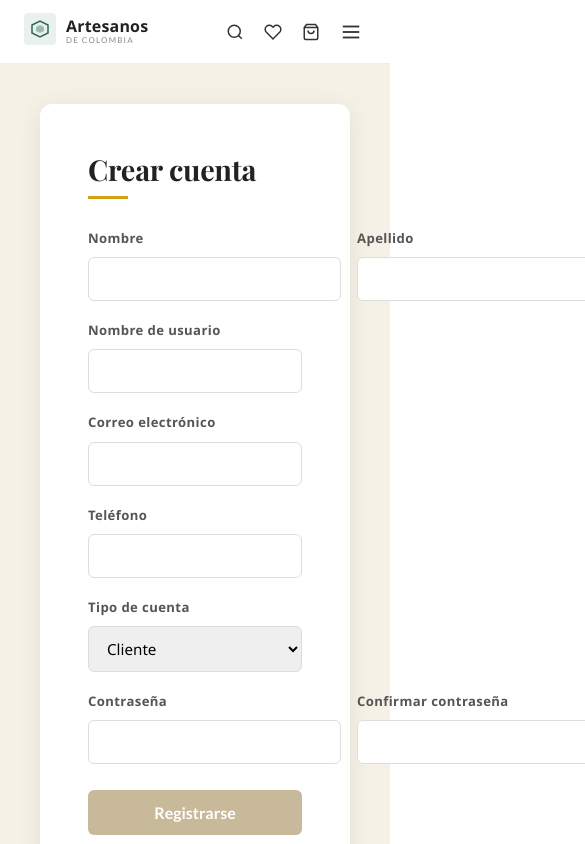
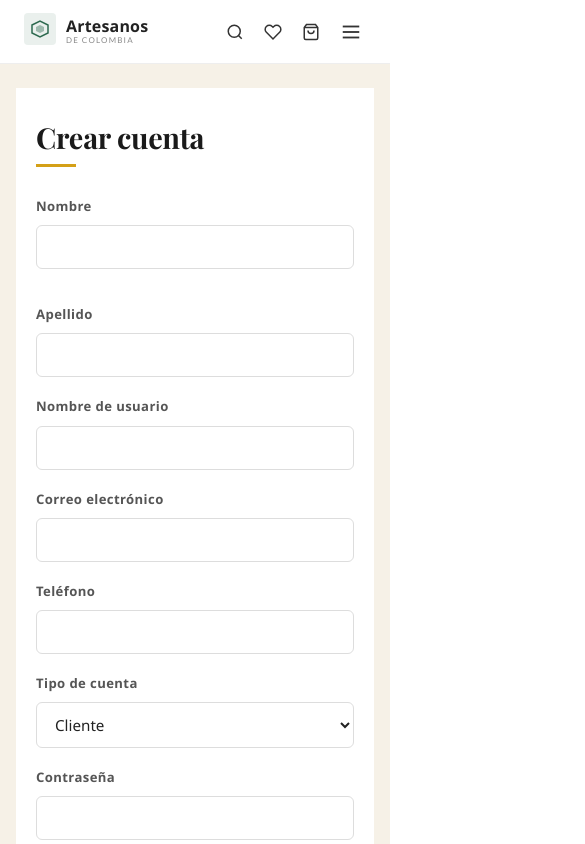
Before and after one commit to coleto12/Artesanos, a React (Vite) app in the folder Frontend/: page /register in a window 390 px wide. Shown: the top 844 px of the page, 585 px wide, since content can reach past the window. Built offline with nearby package versions, Linux system fonts and the light colour scheme.

Commit message:
hacemos register responsive

```diff
--- a/Frontend/src/pages/Register.jsx
+++ b/Frontend/src/pages/Register.jsx
@@ -1,6 +1,9 @@
 import { useState } from 'react'
 import { Link, useNavigate } from 'react-router-dom'
 import { useAuth } from '../context/AuthContext'
+
+const GOLD = '#d4a017'
+const BEIGE = '#c8b99a'
 
 export default function Register() {
   const [form, setForm] = useState({
@@ -11,6 +14,13 @@ export default function Register() {
   const [loading, setLoading] = useState(false)
   const { register } = useAuth()
   const navigate = useNavigate()
+  const [isMobile, setIsMobile] = useState(window.innerWidth < 768)
+
+  useState(() => {
+    const handleResize = () => setIsMobile(window.innerWidth < 768)
+    window.addEventListener('resize', handleResize)
+    return () => window.removeEventListener('resize', handleResize)
+  }, [])
 
   const handleChange = (e) => setForm({ ...form, [e.target.name]: e.target.value })
 
@@ -30,90 +40,98 @@ export default function Register() {
   }
 
   return (
-    <div style={s.page}>
-      <div style={s.card}>
+    <div style={{
+      ...s.page,
+      padding: isMobile ? '24px 16px' : '40px',
+      alignItems: isMobile ? 'flex-start' : 'center',
+      colorScheme: 'light',
+    }}>
+      <div style={{
+        ...s.card,
+        padding: isMobile ? '32px 20px' : '48px',
+        boxShadow: isMobile ? 'none' : '0 4px 24px rgba(0,0,0,0.08)',
+        borderRadius: isMobile ? '0' : '12px',
+      }}>
         <h2 style={s.title}>Crear cuenta</h2>
         <div style={s.titleBar} />
+
         {error && <p style={s.error}>{error}</p>}
+
         <form onSubmit={handleSubmit}>
-          <div style={s.grid2}>
+          <div style={{
+            ...s.grid2,
+            gridTemplateColumns: isMobile ? '1fr' : '1fr 1fr',
+          }}>
             <div style={s.field}>
               <label style={s.label}>Nombre</label>
-              <input name="first_name" value={form.first_name}
-                onChange={handleChange} style={s.input} required />
+              <input name="first_name" value={form.first_name} onChange={handleChange} style={s.input} required />
             </div>
             <div style={s.field}>
               <label style={s.label}>Apellido</label>
-              <input name="last_name" value={form.last_name}
-                onChange={handleChange} style={s.input} required />
+              <input name="last_name" value={form.last_name} onChange={handleChange} style={s.input} required />
             </div>
           </div>
+
           <div style={s.field}>
             <label style={s.label}>Nombre de usuario</label>
-            <input name="username" value={form.username}
-              onChange={handleChange} style={s.input} required />
+            <input name="username" value={form.username} onChange={handleChange} style={s.input} required />
           </div>
+
           <div style={s.field}>
             <label style={s.label}>Correo electrónico</label>
-            <input name="email" type="email" value={form.email}
-              onChange={handleChange} style={s.input} required />
+            <input name="email" type="email" value={form.email} onChange={handleChange} style={s.input} required />
           </div>
+
           <div style={s.field}>
             <label style={s.label}>Teléfono</label>
-            <input name="phone" value={form.phone}
-              onChange={handleChange} style={s.input} />
+            <input name="phone" value={form.phone} onChange={handleChange} style={s.input} />
           </div>
+
           <div style={s.field}>
             <label style={s.label}>Tipo de cuenta</label>
-            <select name="role" value={form.role}
-              onChange={handleChange} style={s.input}>
+            <select name="role" value={form.role} onChange={handleChange} style={s.input}>
               <option value="cliente">Cliente</option>
               <option value="artesano">Artesano</option>
             </select>
           </div>
-          <div style={s.grid2}>
+
+          <div style={{
+            ...s.grid2,
+            gridTemplateColumns: isMobile ? '1fr' : '1fr 1fr',
+          }}>
             <div style={s.field}>
               <label style={s.label}>Contraseña</label>
-              <input name="password" type="password" value={form.password}
-                onChange={handleChange} style={s.input} required />
+              <input name="password" type="password" value={form.password} onChange={handleChange} style={s.input} required />
             </div>
             <div style={s.field}>
               <label style={s.label}>Confirmar contraseña</label>
-              <input name="password2" type="password" value={form.password2}
-                onChange={handleChange} style={s.input} required />
+              <input name="password2" type="password" value={form.password2} onChange={handleChange} style={s.input} required />
             </div>
           </div>
+
           <button type="submit" style={s.button} disabled={loading}>
             {loading ? 'Creando cuenta...' : 'Registrarse'}
           </button>
         </form>
+
         <p style={s.footer}>
-          ¿Ya tienes cuenta? <Link to="/login">Inicia sesión</Link>
+          ¿Ya tienes cuenta? <Link to="/login" style={{ color: BEIGE, fontWeight: 600, textDecoration: 'none' }}>Inicia sesión</Link>
         </p>
       </div>
     </div>
   )
 }
 
-const GOLD = '#d4a017'
-const BEIGE = '#c8b99a'
-
 const s = {
-  page: { display: 'flex', justifyContent: 'center', alignItems: 'center',
-    minHeight: '100vh', background: '#F6F1E7', fontFamily: "'Segoe UI', sans-serif", padding: '40px' },
-  card: { background: '#fff', padding: '48px', borderRadius: '12px',
-    boxShadow: '0 4px 24px rgba(0,0,0,0.08)', width: '100%', maxWidth: '520px' },
-  title: { fontFamily: "'Playfair Display', serif", fontSize: '1.8rem',
-    fontWeight: 700, margin: '0 0 10px', color: '#222' },
+  page: { display: 'flex', justifyContent: 'center', minHeight: '100vh', background: '#F6F1E7', fontFamily: "'Segoe UI', sans-serif" },
+  card: { background: '#fff', width: '100%', maxWidth: '520px' },
+  title: { fontFamily: "'Playfair Display', serif", fontSize: '1.8rem', fontWeight: 700, margin: '0 0 10px', color: '#1a1a1a' },
   titleBar: { width: '40px', height: '3px', background: GOLD, marginBottom: '28px' },
-  grid2: { display: 'grid', gridTemplateColumns: '1fr 1fr', gap: '16px' },
+  grid2: { display: 'grid', gap: '16px' },
   field: { marginBottom: '18px', display: 'flex', flexDirection: 'column', gap: '7px' },
   label: { fontSize: '0.82rem', fontWeight: 600, color: '#555', letterSpacing: '0.03em' },
-  input: { padding: '11px 14px', borderRadius: '6px', border: '1px solid #ddd',
-    fontSize: '0.95rem', fontFamily: 'inherit' },
-  button: { width: '100%', padding: '13px', background: BEIGE, color: '#fff',
-    border: 'none', borderRadius: '6px', fontSize: '1rem', cursor: 'pointer',
-    fontWeight: 600, marginTop: '8px' },
-  error: { color: '#c0392b', marginBottom: '16px', fontSize: '0.88rem' },
+  input: { padding: '11px 14px', borderRadius: '6px', border: '1px solid #ddd', fontSize: '0.95rem', fontFamily: 'inherit', background: '#fff', color: '#222' },
+  button: { width: '100%', padding: '13px', background: BEIGE, color: '#fff', border: 'none', borderRadius: '6px', fontSize: '1rem', cursor: 'pointer', fontWeight: 600, marginTop: '8px' },
+  error: { background: '#fdecea', color: '#c0392b', padding: '10px 14px', borderRadius: '6px', marginBottom: '16px', fontSize: '0.88rem' },
   footer: { textAlign: 'center', marginTop: '20px', color: '#888', fontSize: '0.88rem' },
 }
```
